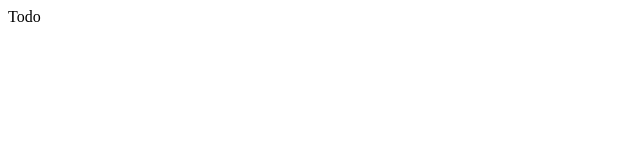
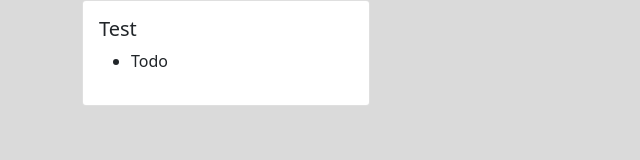
Before and after one commit to martinnajjar12/to-do-list, a website built with webpack: page dist/index.html in a window 1280 px wide. Shown: the whole page, without its empty margins (0-640 px from the left). Built offline with nearby package versions, Linux system fonts and the light colour scheme.

Commit message:
Add bootstrap cdn and card layout

```diff
--- a/package.json
+++ b/package.json
@@ -5,7 +5,8 @@
   "main": "index.js",
   "scripts": {
     "test": "echo \"Error: no test specified\" && exit 1",
-    "start": "webpack serve --entry ./src/index.js --output-filename ./dist/bundle.js"
+    "start": "webpack serve --entry ./src/index.js --output-filename ./dist/bundle.js",
+    "webpack": "webpack --watch"
   },
   "repository": {
     "type": "git",
--- /dev/null
+++ b/src/css/styles.css
@@ -0,0 +1,3 @@
+body {
+  background-color: #dadada;
+}
--- a/src/index.js
+++ b/src/index.js
@@ -1,16 +1,14 @@
-
+require('./css/styles.css');
 const todo = require('./scripts/todoClass');
 const project = require('./scripts/project');
-
-// function initialize() {
-//   if (project) {
-//   }
-// }
 
 const to = new todo('Todo', 'description', '11,01,2021', 't', 'notes');
 const p = new project('Test');
 
-p.addTodo(to);
+const cardTitle = document.querySelector('.cardTitle');
+cardTitle.textContent = p.name;
 
-const doc = document.querySelector('#content');
-doc.textContent = p.todos[0].title;
+const ul = document.querySelector('.todos');
+const todoLi = document.createElement('li');
+todoLi.textContent = to.title;
+ul.appendChild(todoLi);
```
Also changed, not shown: dist/bundle.js, dist/index.html.
